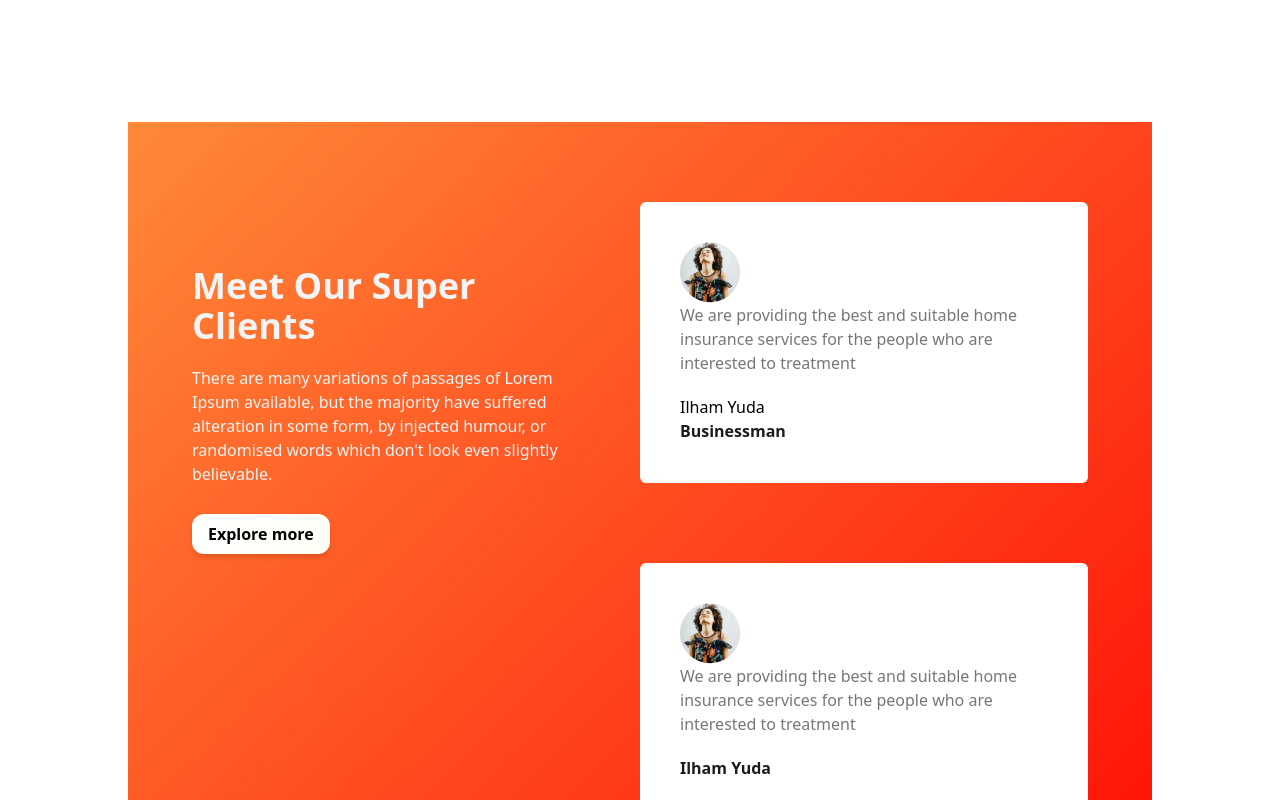
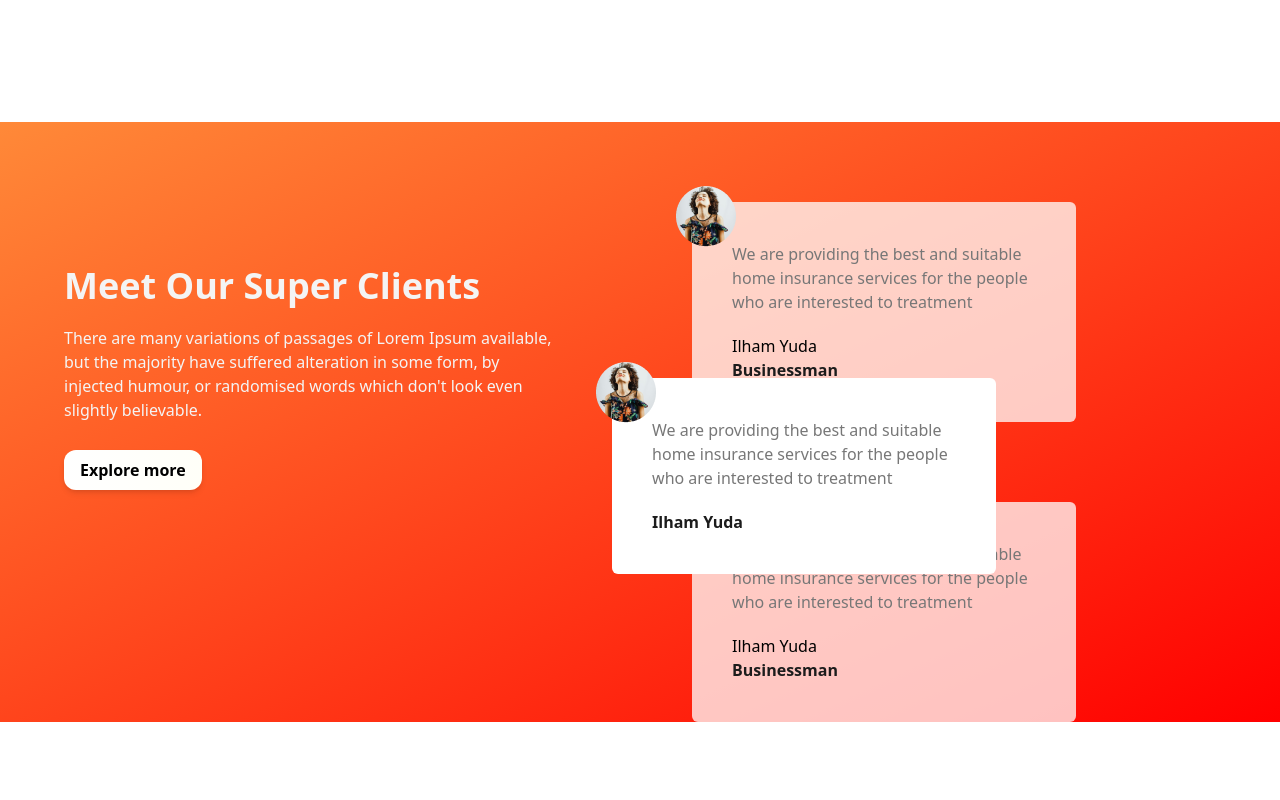
Before and after one commit to AbdullaAlMamun121/tea-houses-practice, a plain HTML site: page index.html in a window 1280 px wide. Shown: the part 1860-2660 px from the top of the page. Drawn offline with nearby package versions, Linux system fonts and the light colour scheme.

Commit message:
client section 95% done

```diff
--- a/index.html
+++ b/index.html
@@ -111,8 +111,8 @@
         </section>
         <!-- Meet client -->
         <section>
-            <div class="w-4/5 bg-gradient-to-tl from-[#FF0000] to-[#FF8938] container mx-auto mt-32 flex">
-                <div class="py-36 pr-9 pl-16 basis-6/12">
+            <div class=" bg-gradient-to-tl from-[#FF0000] to-[#FF8938] container mx-auto mt-32 flex">
+                <div class="py-36 pr-9 pl-16 basis-6/12 mr-24">
                     <h3 class="text-[#F4F4F4] text-4xl font-extrabold">Meet Our Super Clients</h3>
                     <p class="text-[#F4F4F4] text-base font-normal mt-5">There are many variations of passages of Lorem
                         Ipsum available, but the majority have suffered
@@ -123,23 +123,25 @@
                         more</button>
                 </div>
                 <!-- meet second half -->
-                <div class="basis-6/12">
-                    <div class="bg-[#FFFFFF] rounded-md pt-10 pr-10 pl-10 pb-10 mt-20 mr-16">
-                        <img src="images/client.png" alt="">
+                <div class="basis-6/12 relative">
+                    <div class="bg-[#FFFFFF] bg-opacity-75 rounded-md pt-10 pr-10 pl-10 pb-10 mt-20 mr-16 w-96 relative">
+                        <img class="absolute -top-4 -left-4" src="images/client.png" alt="">
                         <p class="text-[#777777] text-base mb-5">We are providing the best and suitable home insurance
                             services for the people who are interested to treatment</p>
                         <h5>Ilham Yuda</h5>
                         <p class="text-[#1C1C1C] font-bold text-base">Businessman</p>
                     </div>
 
-                    <div class="bg-[#FFFFFF] rounded-md pt-10 pr-10 pl-10 pb-10 mt-20 mr-16">
-                        <img src="images/client.png" alt="">
-                        <p class="text-[#777777] text-base mb-5">We are providing the best and suitable home
+                    <div class="w-96 bg-[#FFFFFF] rounded-md pt-10 pr-10 pl-10 pb-10 mt-20 mr-16 absolute top-44 -left-20">
+                        <div class="relative">
+                            <img class="absolute -top-14 -left-14" src="images/client.png" alt="">
+                        </div>
+                        <p class="text-[#777777] text-base mb-5 ">We are providing the best and suitable home
                             insurance services for the people who are interested to treatment</p>
                         <h5 class="text-[#1C1C1C] font-bold text-base">Ilham Yuda</h5>
                     </div>
 
-                    <div class="bg-[#FFFFFF] rounded-md pt-10 pr-10 pl-10 pb-10 mt-20 mr-16">
+                    <div class="bg-[#FFFFFF] rounded-md pt-10 pr-10 pl-10 pb-10 mt-20 mr-16 bg-opacity-75 w-96">
                         <p class="text-[#777777] text-base mb-5">We are providing the best and suitable home
                             insurance services for the people who are interested to treatment</p>
                         <h5>Ilham Yuda</h5>
```
